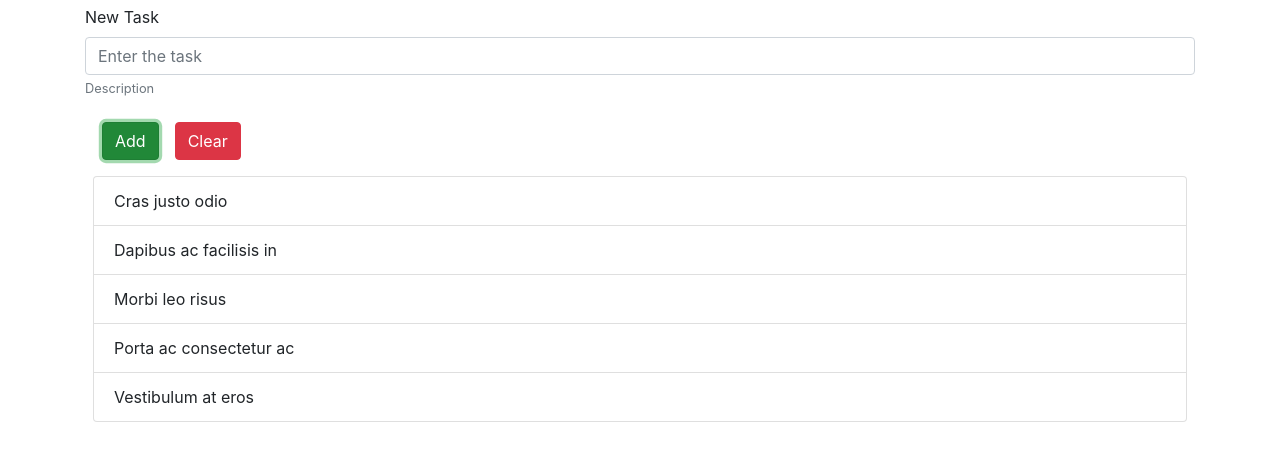
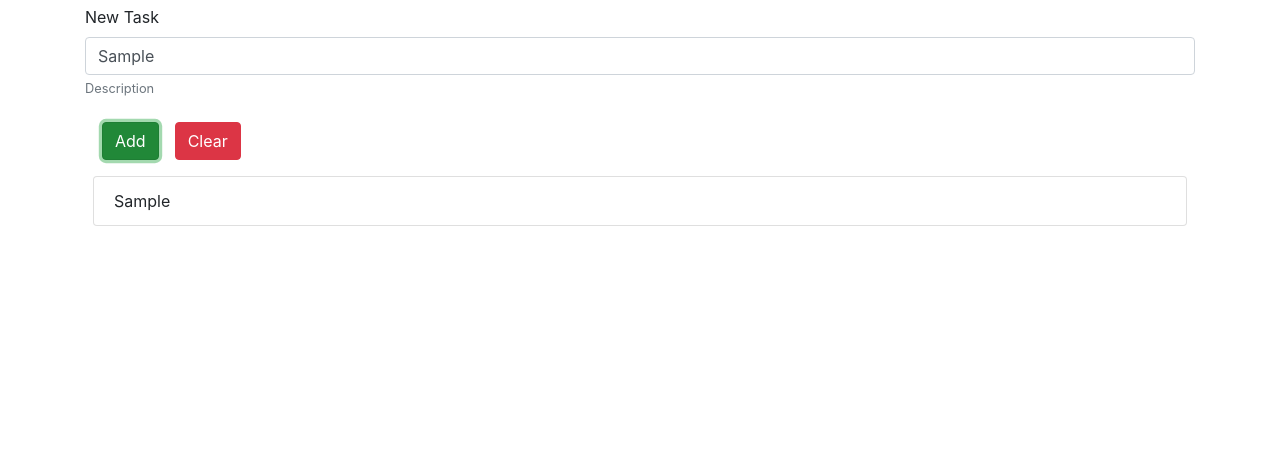
Before and after one commit to rishab-goel-git/todolist, a plain HTML site: page index.html in a window 1280 px wide. Both pictures are taken after typing "Sample" into the empty fields and a click on the button "Add". Shown: the part 51-512 px from the top of the page. Drawn offline with nearby package versions, Linux system fonts and the light colour scheme.

Commit message:
toggle done/not-done for items

```diff
--- a/index.html
+++ b/index.html
@@ -11,6 +11,7 @@
     <script src="https://cdn.jsdelivr.net/npm/popper.js@1.16.0/dist/umd/popper.min.js" integrity="sha384-Q6E9RHvbIyZFJoft+2mJbHaEWldlvI9IOYy5n3zV9zzTtmI3UksdQRVvoxMfooAo" crossorigin="anonymous"></script>
     <script src="https://stackpath.bootstrapcdn.com/bootstrap/4.5.0/js/bootstrap.min.js" integrity="sha384-OgVRvuATP1z7JjHLkuOU7Xw704+h835Lr+6QL9UvYjZE3Ipu6Tp75j7Bh/kR0JKI" crossorigin="anonymous"></script>
     <script defer src="script.js"></script>
+    <link rel="stylesheet" href="style.css">
 </head>
 <body>
 <div class = "container">
@@ -34,11 +35,7 @@
 
     <!----- TodoList box ----->
     <ul class="row list-group m-2" id="ulTasks">
-        <li class="list-group-item">Cras justo odio</li>
-        <li class="list-group-item">Dapibus ac facilisis in</li>
-        <li class="list-group-item">Morbi leo risus</li>
-        <li class="list-group-item">Porta ac consectetur ac</li>
-        <li class="list-group-item">Vestibulum at eros</li>
+
     </ul>
 </div>
 </body>
--- a/script.js
+++ b/script.js
@@ -4,6 +4,18 @@ let btnClear = $('#btnClear')
 let inpNewTask = $('#inpNewTask')
 
 btnAdd.click(()=>{
-    console.log(inpNewTask.val())
+   let listItem = $('<li>',{
+        'class': 'list-group-item',
+       text : inpNewTask.val()
+    })
+    ulTasks.append(listItem)
+    listItem.click(()=>{
+        listItem.toggleClass('done')
+    })
+
+
+})
+
+btnClear.click(()=>{
     inpNewTask.val("")
 })
--- /dev/null
+++ b/style.css
@@ -0,0 +1,4 @@
+#ulTasks li.done {
+    color : #6c757d;
+    text-decoration :line-through;
+}
```
